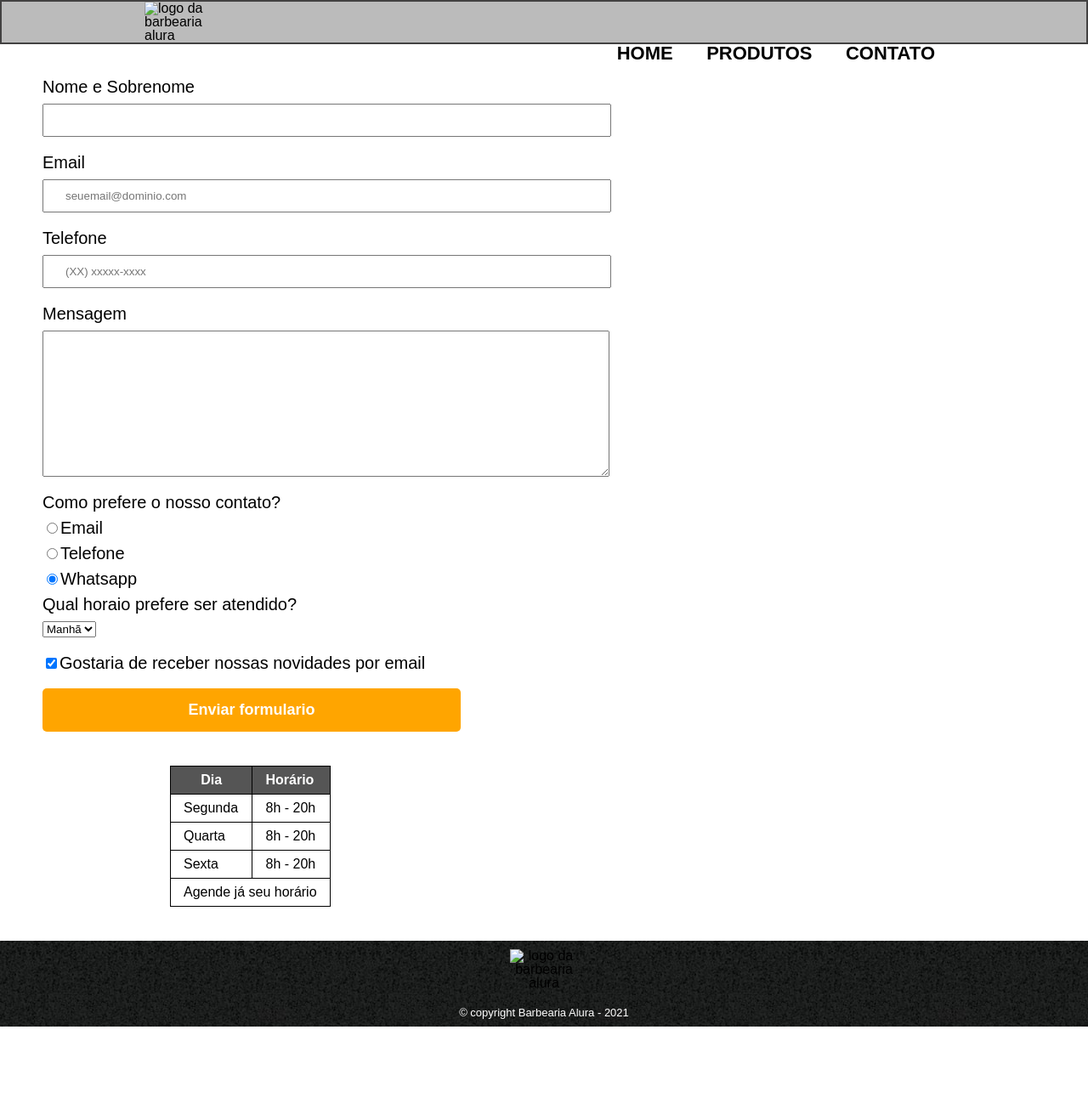
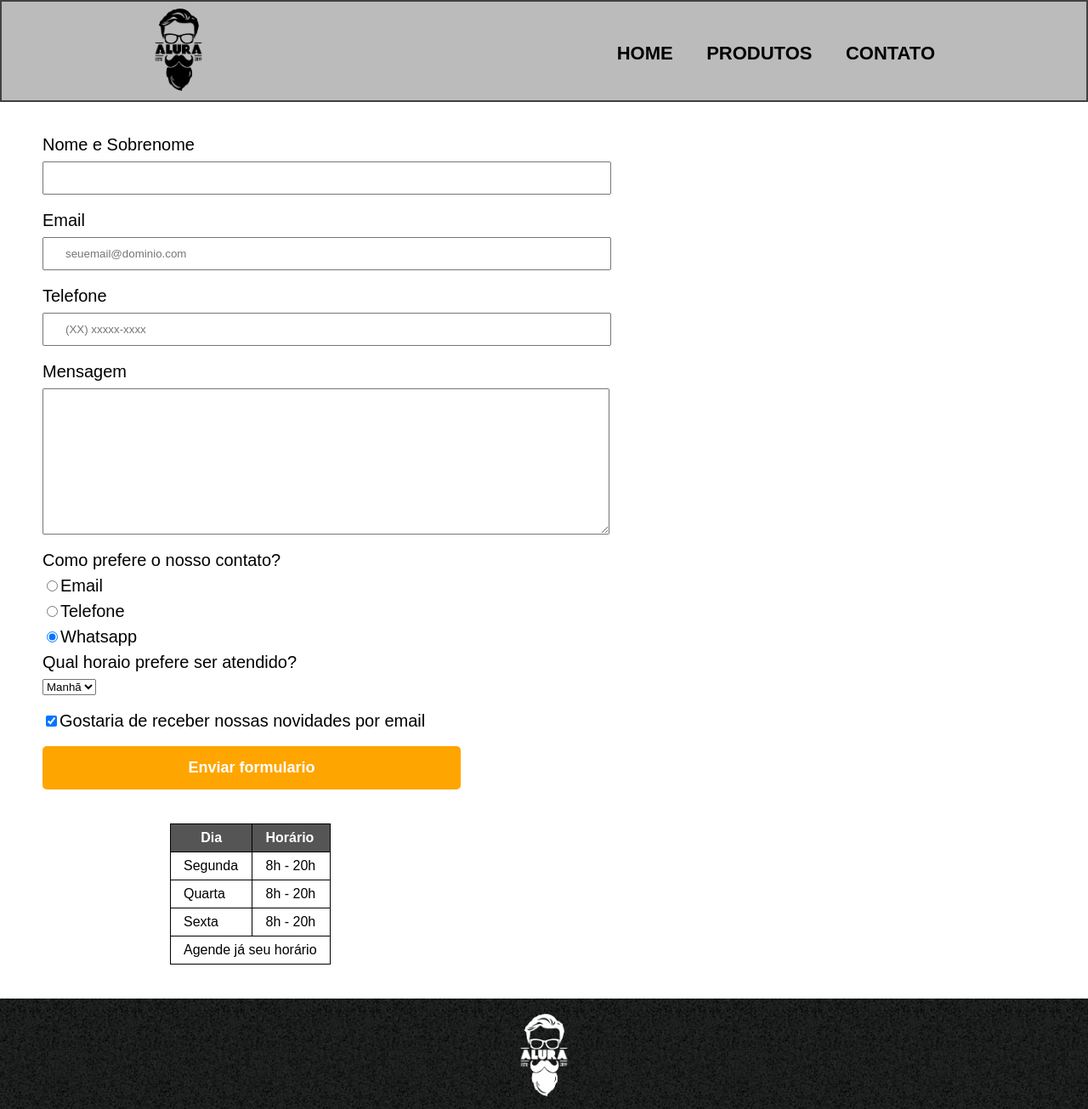
Before and after one commit to Rubens-Oliveira/Barbearia-Alura, a plain HTML site: page contato.html in a window 1280 px wide. Shown: the top 1305 px of the page at 85% size. Before the commit the page ends 1208 px from the top, so only its background shows below. Drawn offline with Linux system fonts and the light colour scheme.

Commit message:
Update contato.html

```diff
--- a/contato.html
+++ b/contato.html
@@ -10,7 +10,7 @@
 	<body>
 		<header>
 			<div class="caixa">
-				<h1><img class="logo" src="logo.png" alt="logo da barbearia alura"></h1>
+				<h1><img class="logo" src="imagens/logo.png" alt="logo da barbearia alura"></h1>
 
 				<nav>
 					<ul>
@@ -90,7 +90,7 @@
 		</main>
 
 		<footer>
-			<img class="rodape"src="logo-branco.png" alt="logo da barbearia alura">
+			<img class="rodape"src="imagens/logo-branco.png" alt="logo da barbearia alura">
 			<p class="copyright">&copy; copyright Barbearia Alura - 2021</p>
 		</footer>
 	</body>
```
